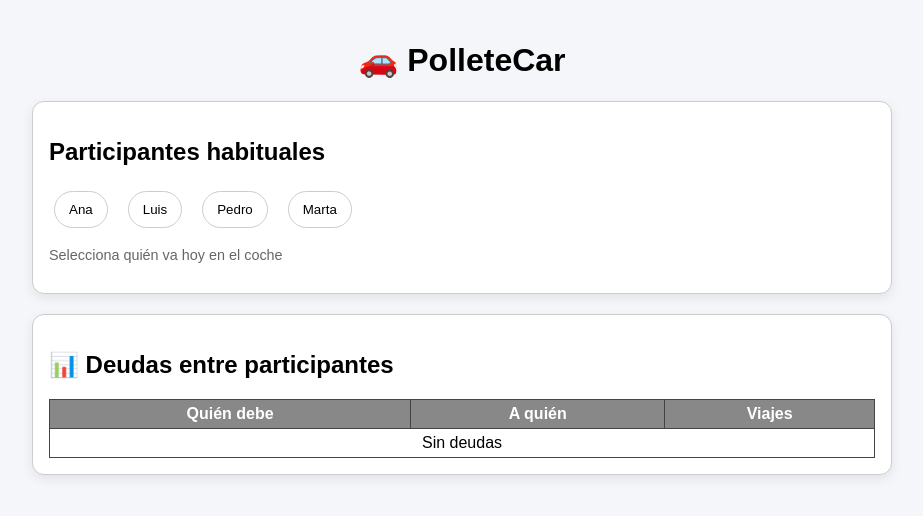
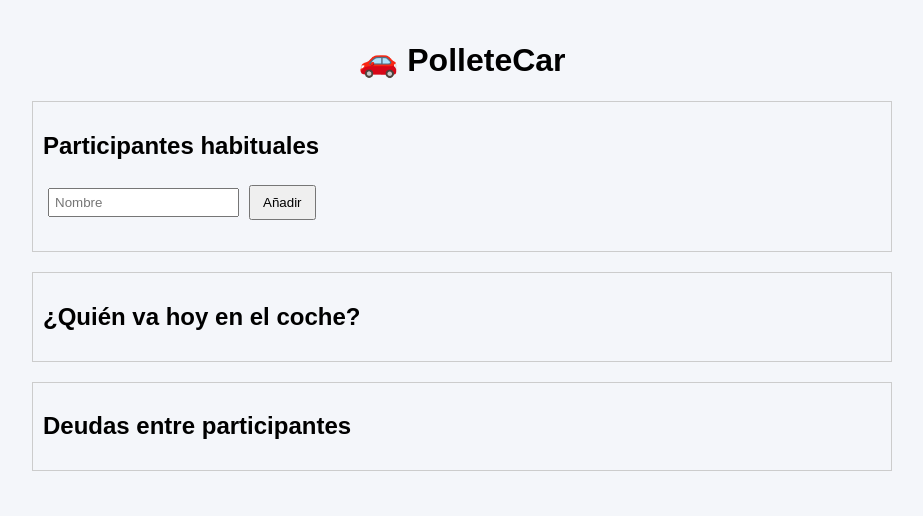
Before and after one commit to rodrigomortero/app-polletecar, a React (Create React App) app: page / in a window 1280 px wide. Shown: the top 516 px of the page, without its empty margins (178-1101 px from the left). Built offline with nearby package versions, Linux system fonts and the light colour scheme.

Commit message:
Update App.js

```diff
--- a/src/App.js
+++ b/src/App.js
@@ -1,169 +1,186 @@
-import React, { useState, useMemo } from "react";
+import React, { useState, useEffect } from "react";
 import "./App.css";
 
-const PARTICIPANTS = ["Ana", "Luis", "Pedro", "Marta"];
+function App() {
+  // Participantes habituales
+  const [participantes, setParticipantes] = useState([]);
+  const [nuevoNombre, setNuevoNombre] = useState("");
 
-export default function App() {
-  const [passengersToday, setPassengersToday] = useState([]);
-  const [debts, setDebts] = useState({});
-  const [manualDriver, setManualDriver] = useState("");
+  // Viaje de hoy
+  const [hoy, setHoy] = useState([]);
+  const [conductorFinal, setConductorFinal] = useState(null);
 
-  // ---- helpers ----
-  const getDebt = (from, to) => debts?.[from]?.[to] || 0;
+  // Deudas: { A: { B: n } }
+  const [deudas, setDeudas] = useState({});
 
-  const addDebt = (from, to) => {
-    setDebts((prev) => {
-      const newDebts = { ...prev };
+  /* ---------------- PARTICIPANTES ---------------- */
 
-      // inicializar
-      if (!newDebts[from]) newDebts[from] = {};
-      if (!newDebts[to]) newDebts[to] = {};
+  const añadirParticipante = () => {
+    if (!nuevoNombre.trim()) return;
+    if (participantes.includes(nuevoNombre)) return;
 
-      // sumar deuda
-      newDebts[from][to] = (newDebts[from][to] || 0) + 1;
-
-      // cancelar si existe deuda contraria
-      if (newDebts[to][from]) {
-        const cancel = Math.min(newDebts[from][to], newDebts[to][from]);
-        newDebts[from][to] -= cancel;
-        newDebts[to][from] -= cancel;
-      }
-
-      return newDebts;
-    });
+    setParticipantes([...participantes, nuevoNombre]);
+    setNuevoNombre("");
   };
 
-  // ---- suggestion logic ----
-  const suggestedDriver = useMemo(() => {
-    if (passengersToday.length < 2) return "";
+  const eliminarParticipante = (nombre) => {
+    setParticipantes(participantes.filter(p => p !== nombre));
+    setHoy(hoy.filter(p => p !== nombre));
+  };
 
-    let maxDebt = -1;
-    let candidate = "";
+  /* ---------------- VIAJE HOY ---------------- */
 
-    passengersToday.forEach((p) => {
-      let totalDebt = 0;
-      passengersToday.forEach((other) => {
-        if (p !== other) {
-          totalDebt += getDebt(p, other);
+  const toggleHoy = (nombre) => {
+    setHoy(
+      hoy.includes(nombre)
+        ? hoy.filter(p => p !== nombre)
+        : [...hoy, nombre]
+    );
+  };
+
+  /* ---------------- SUGERENCIA CONDUCTOR ---------------- */
+
+  const sugerirConductor = () => {
+    if (hoy.length === 0) return null;
+
+    let peor = hoy[0];
+    let maxDeuda = -1;
+
+    hoy.forEach(p => {
+      let deudaTotal = 0;
+      hoy.forEach(o => {
+        if (o !== p) {
+          deudaTotal += deudas[p]?.[o] || 0;
         }
       });
 
-      if (totalDebt > maxDebt) {
-        maxDebt = totalDebt;
-        candidate = p;
+      if (deudaTotal > maxDeuda) {
+        maxDeuda = deudaTotal;
+        peor = p;
       }
     });
 
-    return candidate;
-  }, [passengersToday, debts]);
+    return peor;
+  };
 
-  const finalDriver = manualDriver || suggestedDriver;
+  const sugerido = sugerirConductor();
 
-  // ---- confirm trip ----
-  const confirmTrip = () => {
-    if (!finalDriver) return;
+  /* ---------------- CONFIRMAR VIAJE ---------------- */
 
-    passengersToday.forEach((p) => {
-      if (p !== finalDriver) {
-        addDebt(p, finalDriver);
+  const confirmarViaje = () => {
+    if (!conductorFinal || hoy.length < 2) return;
+
+    const nuevas = { ...deudas };
+
+    hoy.forEach(p => {
+      if (p !== conductorFinal) {
+        if (!nuevas[p]) nuevas[p] = {};
+        nuevas[p][conductorFinal] =
+          (nuevas[p][conductorFinal] || 0) + 1;
       }
     });
 
-    setPassengersToday([]);
-    setManualDriver("");
+    setDeudas(nuevas);
+    setHoy([]);
+    setConductorFinal(null);
   };
 
-  // ---- UI ----
-  const togglePassenger = (p) => {
-    setPassengersToday((prev) =>
-      prev.includes(p) ? prev.filter((x) => x !== p) : [...prev, p]
-    );
-  };
+  /* ---------------- RENDER ---------------- */
 
   return (
     <div className="app">
       <h1>🚗 PolleteCar</h1>
 
-      <section className="card">
+      {/* PARTICIPANTES */}
+      <section>
         <h2>Participantes habituales</h2>
-        <div className="chips">
-          {PARTICIPANTS.map((p) => (
-            <button
-              key={p}
-              className={passengersToday.includes(p) ? "chip active" : "chip"}
-              onClick={() => togglePassenger(p)}
-            >
+        <div className="fila">
+          <input
+            value={nuevoNombre}
+            onChange={e => setNuevoNombre(e.target.value)}
+            placeholder="Nombre"
+          />
+          <button onClick={añadirParticipante}>Añadir</button>
+        </div>
+
+        <ul>
+          {participantes.map(p => (
+            <li key={p}>
               {p}
-            </button>
+              <button onClick={() => eliminarParticipante(p)}>❌</button>
+            </li>
           ))}
-        </div>
-        <p className="hint">Selecciona quién va hoy en el coche</p>
+        </ul>
       </section>
 
-      {passengersToday.length >= 2 && (
-        <section className="card">
+      {/* VIAJE DE HOY */}
+      <section>
+        <h2>¿Quién va hoy en el coche?</h2>
+        {participantes.map(p => (
+          <label key={p} className="check">
+            <input
+              type="checkbox"
+              checked={hoy.includes(p)}
+              onChange={() => toggleHoy(p)}
+            />
+            {p}
+          </label>
+        ))}
+      </section>
+
+      {/* SUGERENCIA */}
+      {sugerido && (
+        <section className="sugerencia">
           <h2>Sugerencia de posible conductor</h2>
+          <strong>{sugerido}</strong>
 
-          <div className="suggestion">{suggestedDriver}</div>
+          <p>Deudas de {sugerido} con los pasajeros de hoy:</p>
+          <ul>
+            {hoy
+              .filter(p => p !== sugerido)
+              .map(p => (
+                <li key={p}>
+                  {sugerido} debe {deudas[sugerido]?.[p] || 0} a {p}
+                </li>
+              ))}
+          </ul>
 
-          <div className="debts-box">
-            <strong>Deudas con los pasajeros de hoy:</strong>
-            <ul>
-              {passengersToday
-                .filter((p) => p !== suggestedDriver)
-                .map((p) => (
-                  <li key={p}>
-                    {suggestedDriver} debe {getDebt(suggestedDriver, p)} a {p}
-                  </li>
-                ))}
-            </ul>
-          </div>
-
-          <label>Cambiar conductor manualmente:</label>
           <select
-            value={manualDriver}
-            onChange={(e) => setManualDriver(e.target.value)}
+            value={conductorFinal || ""}
+            onChange={e => setConductorFinal(e.target.value)}
           >
-            <option value="">Usar sugerencia</option>
-            {passengersToday.map((p) => (
+            <option value="">Elegir conductor final</option>
+            {hoy.map(p => (
               <option key={p} value={p}>{p}</option>
             ))}
           </select>
 
-          <button className="confirm" onClick={confirmTrip}>
+          <button onClick={confirmarViaje}>
             Confirmar viaje
           </button>
         </section>
       )}
 
-      <section className="card">
-        <h2>📊 Deudas entre participantes</h2>
-        <table>
-          <thead>
-            <tr>
-              <th>Quién debe</th>
-              <th>A quién</th>
-              <th>Viajes</th>
-            </tr>
-          </thead>
-          <tbody>
-            {Object.entries(debts).flatMap(([from, tos]) =>
-              Object.entries(tos)
-                .filter(([, v]) => v > 0)
-                .map(([to, v]) => (
-                  <tr key={from + to}>
-                    <td>{from}</td>
-                    <td>{to}</td>
-                    <td>{v}</td>
-                  </tr>
-                ))
-            )}
-            {Object.keys(debts).length === 0 && (
-              <tr><td colSpan="3">Sin deudas</td></tr>
-            )}
-          </tbody>
-        </table>
+      {/* DEUDAS */}
+      <section>
+        <h2>Deudas entre participantes</h2>
+        {participantes.map(a => (
+          <div key={a} className="deuda">
+            <strong>{a}</strong>
+            <ul>
+              {participantes
+                .filter(b => b !== a)
+                .map(b => (
+                  <li key={b}>
+                    debe {deudas[a]?.[b] || 0} a {b}
+                  </li>
+                ))}
+            </ul>
+          </div>
+        ))}
       </section>
     </div>
   );
 }
+
+export default App;
```
